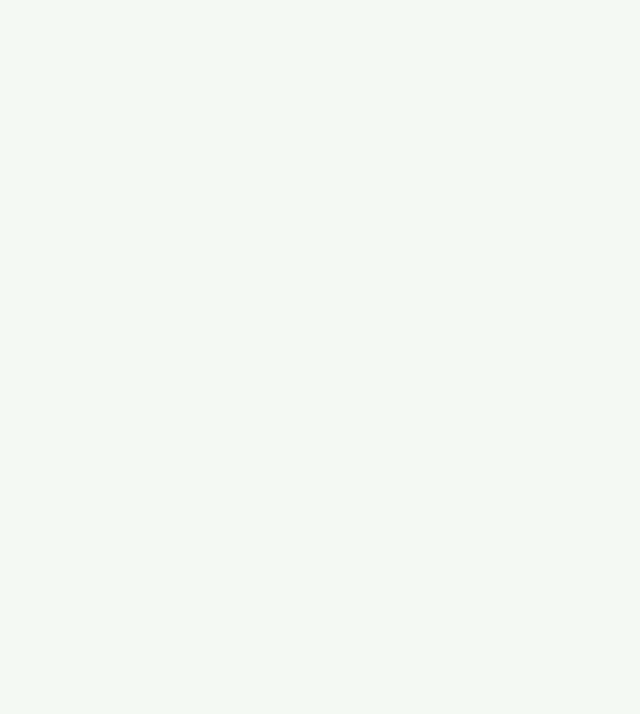
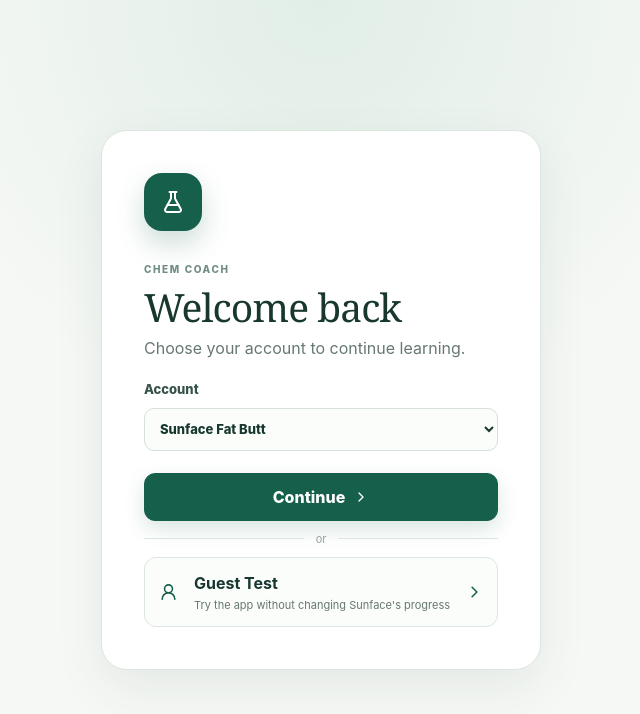
Before and after one commit to jesseijw/chem-project-for-sunface, a Next.js app: page / in a window 1280 px wide. Before the commit this address had no page. Shown: the top 714 px of the page, without its empty margins (319-959 px from the left). Built offline with nearby package versions, Linux system fonts and the light colour scheme; no server answers.

Commit message:
Add role login, admin progress, and retry queues

```diff
--- /dev/null
+++ b/app/api/local-login/route.ts
@@ -0,0 +1,22 @@
+import { cookies } from "next/headers";
+
+const COOKIE_NAME="chem_coach_role";
+
+export async function GET(){
+ const role=(await cookies()).get(COOKIE_NAME)?.value;
+ return Response.json({role:role==="student"||role==="admin"||role==="guest"?role:null});
+}
+
+export async function POST(request:Request){
+ const body=await request.json() as {account?:string;password?:string};
+ const account=body.account;
+ if(account!=="student"&&account!=="admin"&&account!=="guest")return Response.json({error:"Choose an account."},{status:400});
+ if(account==="admin"&&body.password!==(process.env.ADMIN_PASSWORD||"bigfatrickybutt"))return Response.json({error:"Incorrect admin password."},{status:401});
+ (await cookies()).set(COOKIE_NAME,account,{httpOnly:true,sameSite:"lax",secure:process.env.NODE_ENV==="production",path:"/",maxAge:60*60*12});
+ return Response.json({role:account});
+}
+
+export async function DELETE(){
+ (await cookies()).delete(COOKIE_NAME);
+ return Response.json({ok:true});
+}
--- a/app/coach.tsx
+++ b/app/coach.tsx
@@ -1,9 +1,9 @@
 "use client";
 import { useState } from "react"; import { Atom,BookOpen,Check,ChevronRight,Clock3,FlaskConical,Home,Layers3,PencilLine,RotateCcw,Sparkles } from "lucide-react"; import { originalFrqs } from "../lib/original-frqs"; import UnitLibrary from "./unit-library";
 const plan=[{icon:RotateCcw,label:"Due recheck",title:"Mole ratios",why:"You needed help with this last time",mins:5},{icon:FlaskConical,label:"Demo topic",title:"Limiting reactants",why:"Not checked independently yet",mins:7},{icon:Sparkles,label:"Older retrieval",title:"Particle diagrams",why:"A short retrieval if time allows",mins:3}];
-export default function Coach({name,signOut}:{name:string;signOut:string}){const [screen,setScreen]=useState<"today"|"learn"|"flashcards"|"ap"|"progress">("today");const [saving,setSaving]=useState(false);const [frqLabel,setFrqLabel]=useState("");const [frqAnswer,setFrqAnswer]=useState("");const [frqSaved,setFrqSaved]=useState(false);const [originalId,setOriginalId]=useState(originalFrqs[0].id);const original=originalFrqs.find(q=>q.id===originalId)!;const setStage=(value:string)=>void value;
+export default function Coach({name,onSignOut}:{name:string;onSignOut:()=>void}){const [screen,setScreen]=useState<"today"|"learn"|"flashcards"|"ap"|"progress">("today");const [saving,setSaving]=useState(false);const [frqLabel,setFrqLabel]=useState("");const [frqAnswer,setFrqAnswer]=useState("");const [frqSaved,setFrqSaved]=useState(false);const [originalId,setOriginalId]=useState(originalFrqs[0].id);const original=originalFrqs.find(q=>q.id===originalId)!;const setStage=(value:string)=>void value;
 async function saveFrq(){setSaving(true);const label=frqLabel||original.title;const r=await fetch("/api/external-responses",{method:"POST",headers:{"content-type":"application/json"},body:JSON.stringify({questionLabel:label,response:frqAnswer,sourceKind:/^20\d{2}/.test(label.trim())?"official":"original"})});setFrqSaved(r.ok);setSaving(false)}
-return <div className="app-shell"><aside className="side"><div className="brand"><span className="brandmark"><Atom size={22}/></span><span>Chem Coach</span></div><nav><button className={screen==="today"?"active":""} onClick={()=>setScreen("today")}><Home/>Today</button><button className={screen==="learn"?"active":""} onClick={()=>setScreen("learn")}><BookOpen/>Learn</button><button className={screen==="flashcards"?"active":""} onClick={()=>setScreen("flashcards")}><Layers3/>Flashcards</button><button className={screen==="progress"?"active":""} onClick={()=>setScreen("progress")}><PencilLine/>My progress</button></nav><div className="profile"><span>{name.slice(0,1).toUpperCase()}</span><div><strong>{name}</strong><a href={signOut}>Sign out</a></div></div></aside>
+return <div className="app-shell"><aside className="side"><div className="brand"><span className="brandmark"><Atom size={22}/></span><span>Chem Coach</span></div><nav><button className={screen==="today"?"active":""} onClick={()=>setScreen("today")}><Home/>Today</button><button className={screen==="learn"?"active":""} onClick={()=>setScreen("learn")}><BookOpen/>Learn</button><button className={screen==="flashcards"?"active":""} onClick={()=>setScreen("flashcards")}><Layers3/>Flashcards</button><button className={screen==="progress"?"active":""} onClick={()=>setScreen("progress")}><PencilLine/>My progress</button></nav><div className="profile"><span>{name.slice(0,1).toUpperCase()}</span><div><strong>{name}</strong><button className="profile-signout" onClick={onSignOut}>Sign out</button></div></div></aside>
 <main><header><div><span className="eyebrow">PRIVATE DEMO • CLASS UNIT 2 UNMAPPED</span><h1>{screen==="today"?`Good afternoon, ${name}.`:screen==="learn"?"Learn at your pace":screen==="flashcards"?"Build durable chemistry recall":screen==="ap"?"Official released FRQ workspace":"Your evidence, not a score"}</h1></div><div className="streak"><FlaskConical size={18}/><span><strong>3</strong> completed</span></div></header>
 {screen==="today"&&<section><div className="hero-card"><div><span className="pill">TODAY • 15 MIN</span><h2>A small plan, built to move you forward.</h2><p>One recheck, one current skill, and a little retrieval—each with a reason.</p><div className="actions"><button className="primary" onClick={()=>{setScreen("learn");setStage("TRY")}}>Start today&apos;s plan <ChevronRight/></button><button className="secondary">Short session</button></div></div><div className="orb"><Atom/></div></div><div className="section-title"><div><span className="eyebrow">YOUR PRESCRIPTION</span><h3>Why these three?</h3></div><button className="link">Change today&apos;s plan</button></div><div className="plan-grid">{plan.map((p,i)=><article key={p.title}><div className="plan-top"><span className={`plan-icon i${i}`}><p.icon/></span><span>{p.mins} min</span></div><small>{p.label}</small><h4>{p.title}</h4><p>{p.why}</p><div className="status"><span></span>{i===0?"Ready to recheck":"Needs evidence"}</div></article>)}</div><div className="mapping"><div><strong>Choose Unit 2 topics</strong><p>Your class sequence is not mapped yet. Add the teacher&apos;s unit title or outline before live curriculum is selected.</p></div><button className="secondary">Add class outline</button></div></section>}
 {screen==="learn"&&<div className="learn-library"><UnitLibrary/></div>}
--- a/app/globals.css
+++ b/app/globals.css
@@ -35,6 +35,44 @@ h1, h2 { font-family: Georgia, "Times New Roman", serif; letter-spacing: -.025em
 .profile > span { width: 36px; height: 36px; display: grid; place-items: center; background: #efd9ca; border-radius: 50%; font-weight: 800; }
 .profile strong, .profile a { display: block; font-size: 13px; }
 .profile a { margin-top: 2px; color: var(--muted); text-decoration: none; }
+.profile .profile-signout { min-height: 0; margin-top: 2px; padding: 0; display: block; color: var(--muted); background: transparent; font-size: 13px; font-weight: 400; }
+
+.login-page { min-height: 100vh; max-width: none; padding: 40px 20px; display: grid; place-items: center; background: radial-gradient(circle at 50% 0,#e1eee7 0,transparent 42%),var(--canvas); }
+.login-card { width: min(100%,440px); padding: 42px; background: white; border: 1px solid var(--line); border-radius: 26px; box-shadow: var(--shadow); }
+.login-mark { width: 58px; height: 58px; margin-bottom: 24px; display: grid; place-items: center; color: white; background: var(--green); border-radius: 18px; box-shadow: 0 12px 28px rgba(21,95,75,.22); }
+.login-mark svg { width: 28px; }
+.login-card h1 { margin: 8px 0 9px; font-size: 39px; }
+.login-card > p { color: var(--muted); }
+.password-field { position: relative; }
+.password-field svg { width: 17px; position: absolute; left: 13px; top: 13px; color: var(--muted); }
+.password-field input { padding-left: 40px; }
+.login-submit { width: 100%; margin-top: 22px; }
+.login-error { margin-top: 14px; padding: 11px 13px; color: #8b3f31; background: #fff0e9; border-radius: 10px; font-size: 13px; }
+.login-divider { height: 36px; display: flex; align-items: center; color: #94a29c; font-size: 11px; }
+.login-divider::before,.login-divider::after { content:""; height: 1px; flex: 1; background: var(--line); }
+.login-divider span { padding: 0 12px; }
+.guest-button { width: 100%; padding: 13px 14px; border: 1px solid var(--line); border-radius: 12px; display: grid; grid-template-columns: 25px 1fr 18px; align-items: center; gap: 10px; color: var(--ink); background: #fbfdfb; text-align: left; cursor: pointer; }
+.guest-button > svg { width: 19px; color: var(--green); }
+.guest-button div { display: grid; gap: 2px; }
+.guest-button span { color: var(--muted); font-size: 11px; }
+.login-loading { min-height: 100vh; display: grid; place-items: center; color: var(--green); }
+.admin-shell { min-height: 100vh; display: grid; grid-template-columns: 244px minmax(0,1fr); }
+.admin-side { padding: 28px 20px; display: flex; flex-direction: column; background: white; border-right: 1px solid var(--line); }
+.admin-badge { padding: 12px; display: flex; align-items: center; gap: 9px; color: var(--green); background: var(--soft); border-radius: 11px; font-weight: 750; }
+.admin-badge svg { width: 18px; }
+.admin-logout { margin-top: auto; padding: 11px; border: 1px solid var(--line); border-radius: 10px; color: var(--muted); background: white; cursor: pointer; }
+.admin-main { max-width: 1200px; }
+.admin-grid { display: grid; grid-template-columns: repeat(3,1fr); gap: 15px; }
+.admin-grid article { padding: 25px; display: grid; gap: 5px; background: white; border: 1px solid var(--line); border-radius: 18px; }
+.admin-grid article > span,.admin-grid small { color: var(--muted); font-size: 12px; }
+.admin-grid strong { font: 700 38px Georgia,serif; }
+.admin-detail { margin-top: 18px; padding: 30px; display: flex; align-items: center; justify-content: space-between; gap: 30px; background: white; border: 1px solid var(--line); border-radius: 20px; }
+.admin-detail h2 { margin: 8px 0; font-size: 30px; }
+.admin-detail p { max-width: 650px; margin: 0; color: var(--muted); line-height: 1.55; }
+.admin-status { min-width: 190px; padding: 17px; display: flex; align-items: center; gap: 10px; background: var(--soft); border-radius: 13px; }
+.admin-status i { width: 9px; height: 9px; background: #4d9a74; border-radius: 50%; }
+.admin-status div { display: grid; gap: 3px; }
+.admin-status span { color: var(--muted); font-size: 11px; }
 
 main { width: 100%; max-width: 1440px; padding: 40px clamp(28px, 5vw, 76px) 88px; }
 header { margin-bottom: 34px; display: flex; justify-content: space-between; align-items: flex-end; gap: 24px; }
--- /dev/null
+++ b/app/login-app.tsx
@@ -0,0 +1,25 @@
+"use client";
+import { useEffect,useState } from "react";
+import { Atom,ChevronRight,FlaskConical,LockKeyhole,ShieldCheck,UserRound } from "lucide-react";
+import Coach from "./coach";
+
+type Role="student"|"admin"|"guest";
+type Progress={completed:number;sessions:number;flashcards:number;lastActive:string;focus:string};
+const progressKey="chem-coach-sunface-progress";
+const initialProgress:Progress={completed:3,sessions:4,flashcards:12,lastActive:"Today",focus:"Mole ratios"};
+
+function AdminConsole({logout}:{logout:()=>void}){
+ const [progress]=useState<Progress>(()=>{if(typeof window==="undefined")return initialProgress;const saved=localStorage.getItem(progressKey);return saved?JSON.parse(saved) as Progress:initialProgress});
+ return <div className="admin-shell"><aside className="admin-side"><div className="brand"><span className="brandmark"><Atom size={22}/></span><span>Chem Coach</span></div><div className="admin-badge"><ShieldCheck/>Admin console</div><button className="admin-logout" onClick={logout}>Sign out</button></aside><main className="admin-main"><header><div><span className="eyebrow">LEARNER OVERVIEW</span><h1>Sunface Fat Butt&apos;s progress</h1></div><span className="streak">Updated {progress.lastActive}</span></header><section className="admin-grid"><article><span>Completed</span><strong>{progress.completed}</strong><small>learning activities</small></article><article><span>Study sessions</span><strong>{progress.sessions}</strong><small>total sessions</small></article><article><span>Flashcards</span><strong>{progress.flashcards}</strong><small>reviewed cards</small></article></section><section className="admin-detail"><div><span className="eyebrow">CURRENT FOCUS</span><h2>{progress.focus}</h2><p>The learner is ready to verify this topic independently. More attempts will appear here as Sunface works through Chem Coach.</p></div><div className="admin-status"><i/><div><strong>Active learner</strong><span>Last activity: {progress.lastActive}</span></div></div></section></main></div>
+}
+
+export default function LoginApp(){
+ const [role,setRole]=useState<Role|null>(null);const [loading,setLoading]=useState(true);const [account,setAccount]=useState<"student"|"admin">("student");const [password,setPassword]=useState("");const [error,setError]=useState("");const [submitting,setSubmitting]=useState(false);
+ useEffect(()=>{fetch("/api/local-login").then(r=>r.json()).then((data:{role:Role|null})=>setRole(data.role)).finally(()=>setLoading(false))},[]);
+ const login=async(next:Role)=>{setSubmitting(true);setError("");const response=await fetch("/api/local-login",{method:"POST",headers:{"content-type":"application/json"},body:JSON.stringify({account:next,password})});const data=await response.json() as {role?:Role;error?:string};if(!response.ok){setError(data.error||"Could not sign in.");setSubmitting(false);return}if(next==="student"){const saved=localStorage.getItem(progressKey);const progress=saved?JSON.parse(saved) as Progress:initialProgress;progress.sessions+=1;progress.lastActive="Today";localStorage.setItem(progressKey,JSON.stringify(progress))}setRole(data.role||next);setSubmitting(false)};
+ const logout=async()=>{await fetch("/api/local-login",{method:"DELETE"});setRole(null);setPassword("");setError("")};
+ if(loading)return <div className="login-loading"><Atom/></div>;
+ if(role==="admin")return <AdminConsole logout={logout}/>;
+ if(role==="student"||role==="guest")return <Coach name={role==="student"?"Sunface Fat Butt":"Guest Test"} onSignOut={logout}/>;
+ return <main className="login-page"><section className="login-card"><div className="login-mark"><FlaskConical/></div><span className="eyebrow">CHEM COACH</span><h1>Welcome back</h1><p>Choose your account to continue learning.</p><label className="field-label">Account<select value={account} onChange={e=>{setAccount(e.target.value as "student"|"admin");setError("")}}><option value="student">Sunface Fat Butt</option><option value="admin">Admin</option></select></label>{account==="admin"&&<label className="field-label">Admin password<div className="password-field"><LockKeyhole/><input type="password" value={password} onChange={e=>setPassword(e.target.value)} onKeyDown={e=>{if(e.key==="Enter")void login("admin")}} placeholder="Enter password" autoFocus/></div></label>}{error&&<div className="login-error">{error}</div>}<button className="primary login-submit" disabled={submitting||(account==="admin"&&!password)} onClick={()=>login(account)}>{submitting?"Signing in…":"Continue"}<ChevronRight/></button><div className="login-divider"><span>or</span></div><button className="guest-button" disabled={submitting} onClick={()=>login("guest")}><UserRound/><div><strong>Guest Test</strong><span>Try the app without changing Sunface&apos;s progress</span></div><ChevronRight/></button></section></main>
+}
--- a/app/mockups/page.tsx
+++ b/app/mockups/page.tsx
@@ -1,6 +1,7 @@
 "use client";
 
 import { useState } from "react";
+import Link from "next/link";
 import { Atom, ArrowRight, Beaker, BookOpen, Check, ChevronRight, CircleHelp, Clock3, FlaskConical, Layers3, Leaf, Menu, Play, Sparkles, Target, Timer } from "lucide-react";
 
 type Direction = "field" | "lab" | "night" | "afterhours";
@@ -48,11 +49,11 @@ export default function MockupsPage() {
   const [direction, setDirection] = useState<Direction>("field");
   const selected = directions.find(d => d.id === direction)!;
   return <div className="mockups-page">
-    <header className="mockups-intro"><a href="/" className="mockups-back">← Back to Chem Coach</a><div className="mockups-title-row"><div><span className="mockups-eyebrow">VISUAL CONCEPTS · 01</span><h1>Four ways Chem Coach could feel.</h1><p>Pick a direction to preview the same study dashboard in four different visual styles.</p></div><span className="concept-badge">DESIGN PREVIEW</span></div>
+    <header className="mockups-intro"><Link href="/" className="mockups-back">← Back to Chem Coach</Link><div className="mockups-title-row"><div><span className="mockups-eyebrow">VISUAL CONCEPTS · 01</span><h1>Four ways Chem Coach could feel.</h1><p>Pick a direction to preview the same study dashboard in four different visual styles.</p></div><span className="concept-badge">DESIGN PREVIEW</span></div>
       <div className="direction-switcher" role="tablist">{directions.map(d=><button key={d.id} className={direction===d.id?"active":""} onClick={()=>setDirection(d.id)}><span>{d.name}</span><small>{d.note}</small></button>)}</div>
       <div className="selected-note"><span className={`swatch swatch-${direction}`}/><span><b>{selected.name}</b> — {selected.note}. The dashboard below is a live HTML mockup and adapts to mobile.</span><span className="concept-count">0{directions.findIndex(d => d.id === direction) + 1} / 04</span></div>
     </header>
     <DashboardMockup direction={direction}/>
-    <div className="mockups-bottom"><span>Concept only · class curriculum, goals, and activity shown here are demo placeholders.</span><a href="/">Return to your site <ArrowRight size={14}/></a></div>
+    <div className="mockups-bottom"><span>Concept only · class curriculum, goals, and activity shown here are demo placeholders.</span><Link href="/">Return to your site <ArrowRight size={14}/></Link></div>
   </div>;
 }
--- a/app/page.tsx
+++ b/app/page.tsx
@@ -1,3 +1,5 @@
-import { requireChatGPTUser,chatGPTSignOutPath } from "./chatgpt-auth"; import Coach from "./coach";
+import LoginApp from "./login-app";
+
 export const dynamic="force-dynamic";
-export default async function Home(){const user=await requireChatGPTUser("/");return <Coach name={user.displayName.split(" ")[0]} signOut={chatGPTSignOutPath("/")}/>}
+
+export default function Home(){return <LoginApp/>}
--- a/scripts/import-study-bank.mjs
+++ b/scripts/import-study-bank.mjs
@@ -18,7 +18,7 @@ for (let i = 0; i < lines.length; i++) {
   if (title) { unitNumber = Number(title[1]); titleByNumber.set(unitNumber, title[2]); continue; }
   const mcq = line.match(/^MCQ (\d+)\.(\d+)$/);
   if (mcq) {
-    const [_, u, q] = mcq; const opts = [];
+    const [, u, q] = mcq; const opts = [];
     let prompt = "";
     for (let j = i + 1; j < lines.length && opts.length < 4; j++) {
       const option = lines[j].match(/^([A-D])\.\s*(.*)$/);
```
Also changed, not shown: app/unit-library.tsx (+6 -6 lines).
